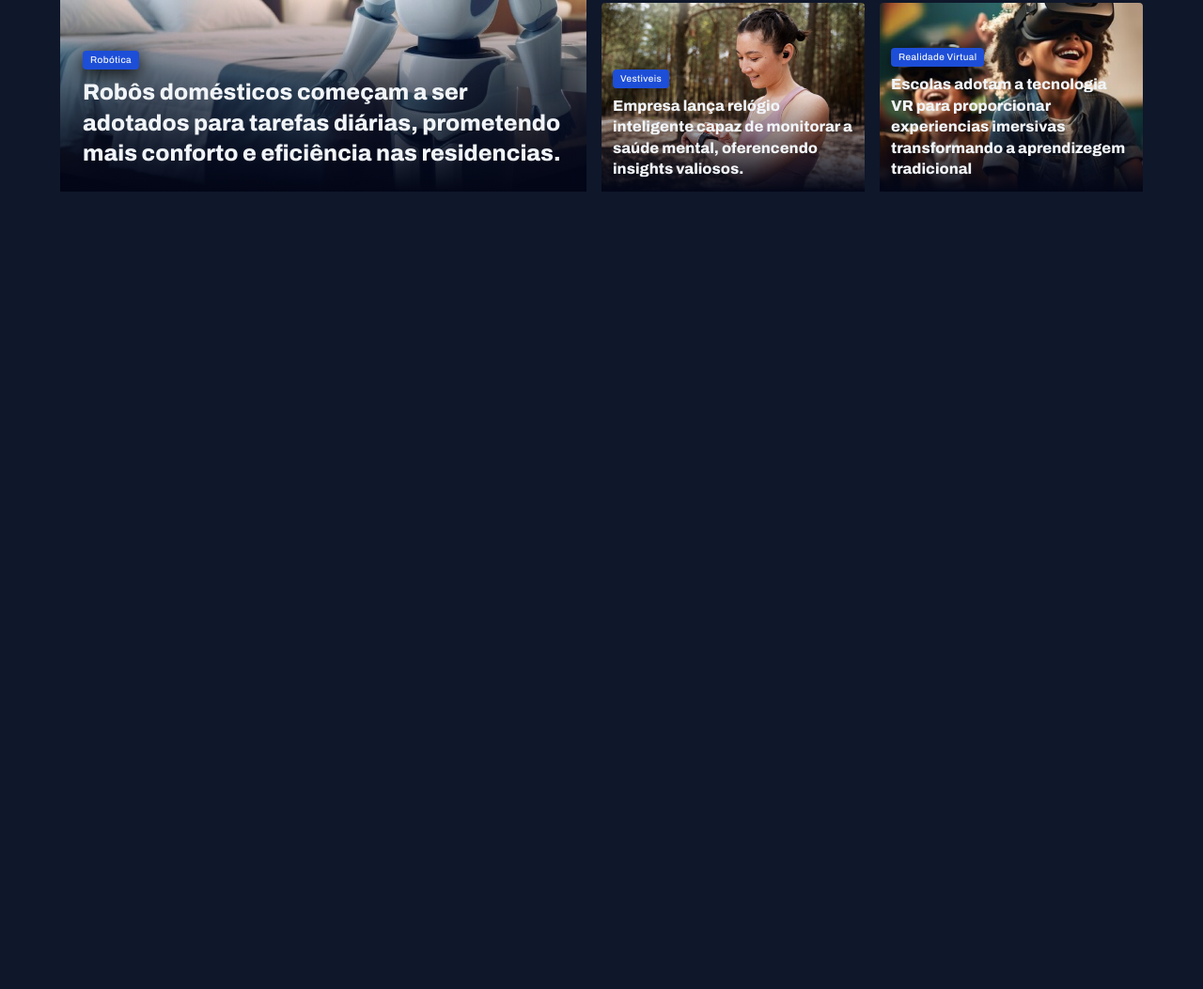
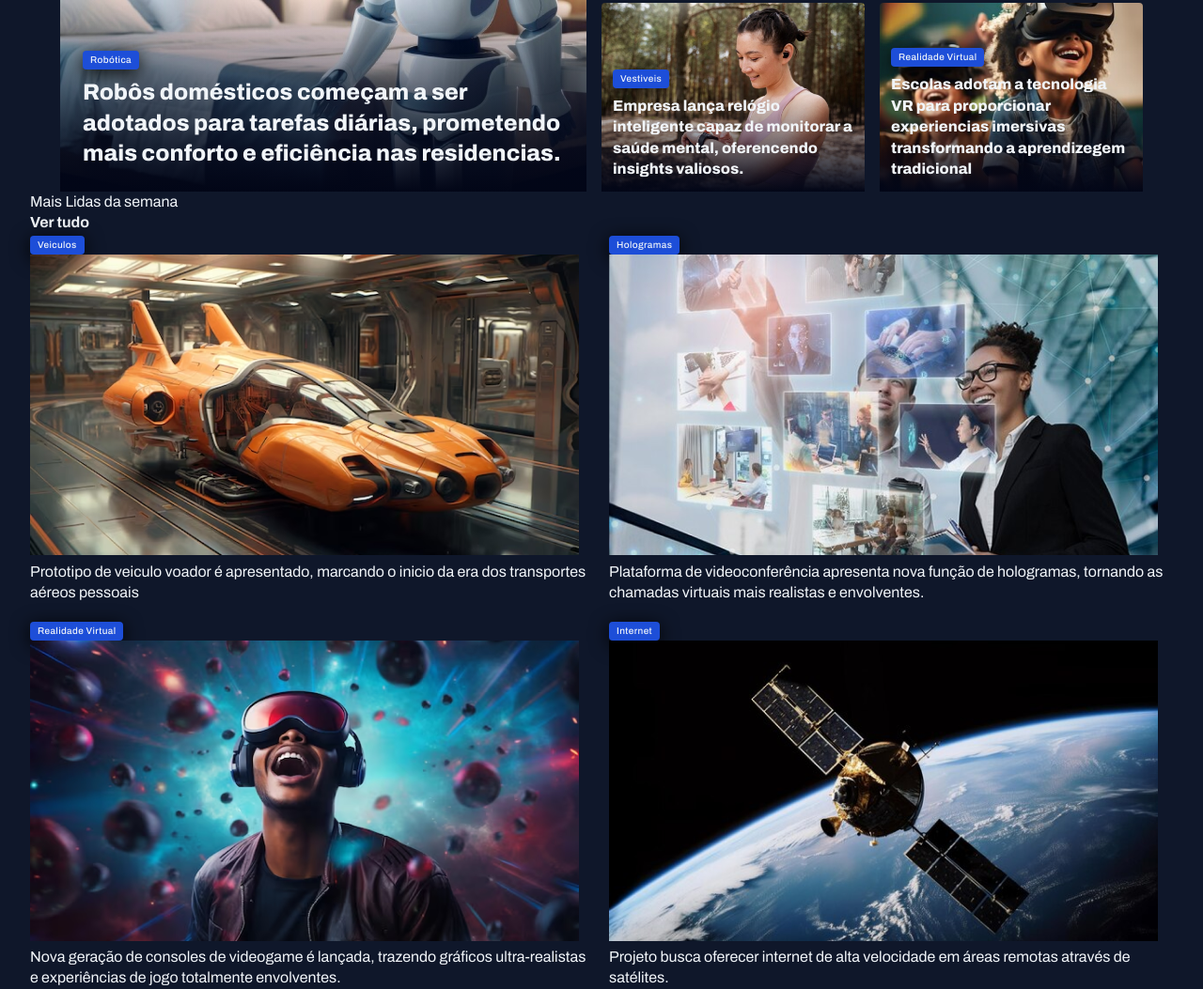
Before and after one commit to lhsgodoy/rocketseat-news, a plain HTML site: page index.html in a window 1280 px wide. Shown: the part 385-1438 px from the top of the page at 94% size. Before the commit the page ends 800 px from the top, so only its background shows below. Drawn offline with Linux system fonts and the light colour scheme; a web font is replaced by a local one.

Commit message:
fourth commit

```diff
--- a/index.html
+++ b/index.html
@@ -101,6 +101,51 @@
                 </figure>
             </div>
         </section>
+        <section class="weekly">
+            <header class="grid-flow-col">
+                <h3>Mais Lidas da semana</h3>
+                <a href="#">
+                    <strong>Ver tudo</strong>
+                </a>
+                <span>
+
+                </span>
+            </header >
+            <div class="grid gap16">
+                <figure>
+                    <span class="content-tag"> Veiculos</span>
+                        <img src="assets/images/Image 06.png" alt="">
+                        <p>
+                            Prototipo de veiculo voador é apresentado, marcando o inicio da era dos transportes aéreos pessoais
+                        </p>
+
+                </figure>
+                <figure>
+                    <span class="content-tag"> Hologramas</span>
+                        <img src="assets/images/Image 07.png" alt="">
+                        <p>
+                            Plataforma de videoconferência apresenta nova função de hologramas, tornando as chamadas virtuais mais realistas e envolventes.
+                        </p>
+
+                </figure>
+                <figure>
+                    <span class="content-tag"> Realidade Virtual</span>
+                        <img src="assets/images/Image 08.png" alt="">
+                        <p>
+                            Nova geração de consoles de videogame é lançada, trazendo gráficos ultra-realistas e experiências de jogo totalmente envolventes.
+
+                </figure>
+                <figure>
+                    <span class="content-tag"> Internet</span>
+                        <img src="assets/images/Image 09.png" alt="">
+                        <p>
+                            Projeto busca oferecer internet de alta velocidade em áreas remotas através de satélites.
+                        </p>
+
+                </figure>
+            </div>
+
+        </section>
     </main>
 
 </body>
```
